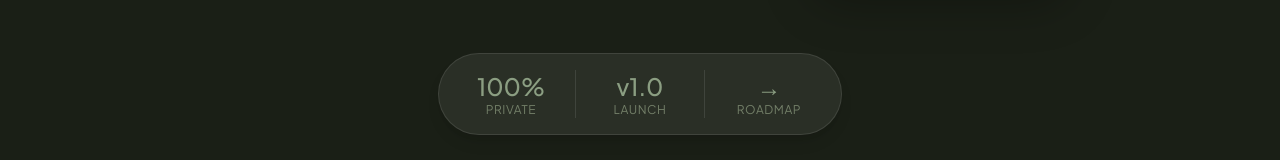
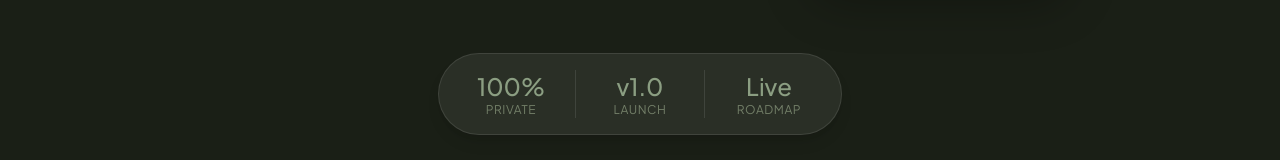
Before and after one commit to passistant96/dosedays-landing, a Next.js app: page / in a window 1280 px wide. Shown: the part 710-870 px from the top of the page. Built offline with nearby package versions, Linux system fonts and the light colour scheme; no server answers.

Commit message:
Fix: roadmap stat to Live

```diff
--- a/src/app/page.tsx
+++ b/src/app/page.tsx
@@ -196,7 +196,7 @@ export default function DoseLanding() {
               </div>
               <div className="w-px bg-white/10 mx-4 md:mx-6" />
               <div className="text-center min-w-[72px] md:min-w-[80px]">
-                <div className="text-xl md:text-2xl font-medium text-[#8B9E82]">→</div>
+                <div className="text-xl md:text-2xl font-medium text-[#8B9E82]">Live</div>
                 <div className="text-xs text-[#A4B494]/60 uppercase tracking-wider">Roadmap</div>
               </div>
             </div>
```
